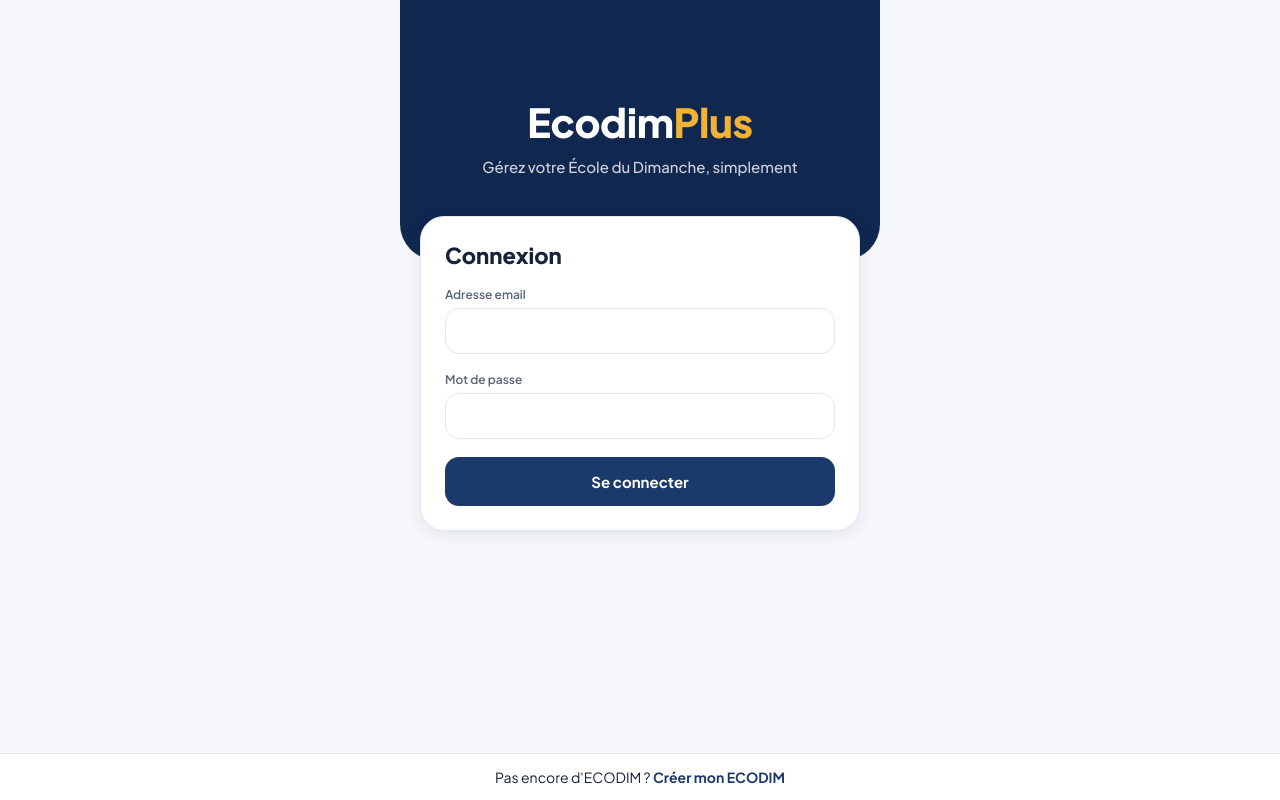
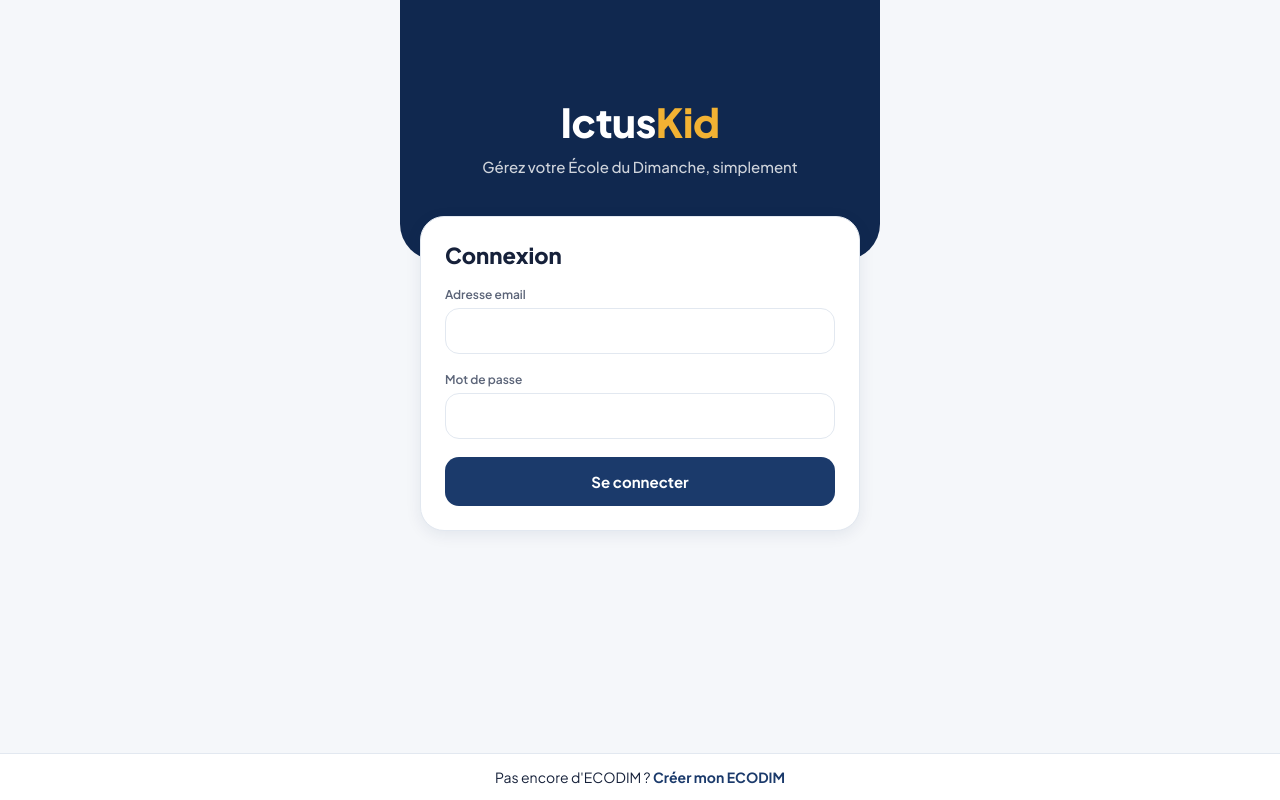
Before and after one commit to Rene79976/ecodim-app, a React (Vite) app: page /login in a window 1280 px wide. Built offline with nearby package versions, Linux system fonts and the light colour scheme; no server answers.

Commit message:
Change logo text from 'EcodimPlus' to 'IctusKid'

```diff
--- a/src/pages/Login.jsx
+++ b/src/pages/Login.jsx
@@ -25,7 +25,7 @@ export default function Login() {
   return (
     <div className="login">
       <div className="login-hero">
-        <div className="logo">Ecodim<span>Plus</span></div>
+        <div className="logo">Ictus<span>Kid</span></div>
         <p>Gérez votre École du Dimanche, simplement</p>
       </div>
 
```
